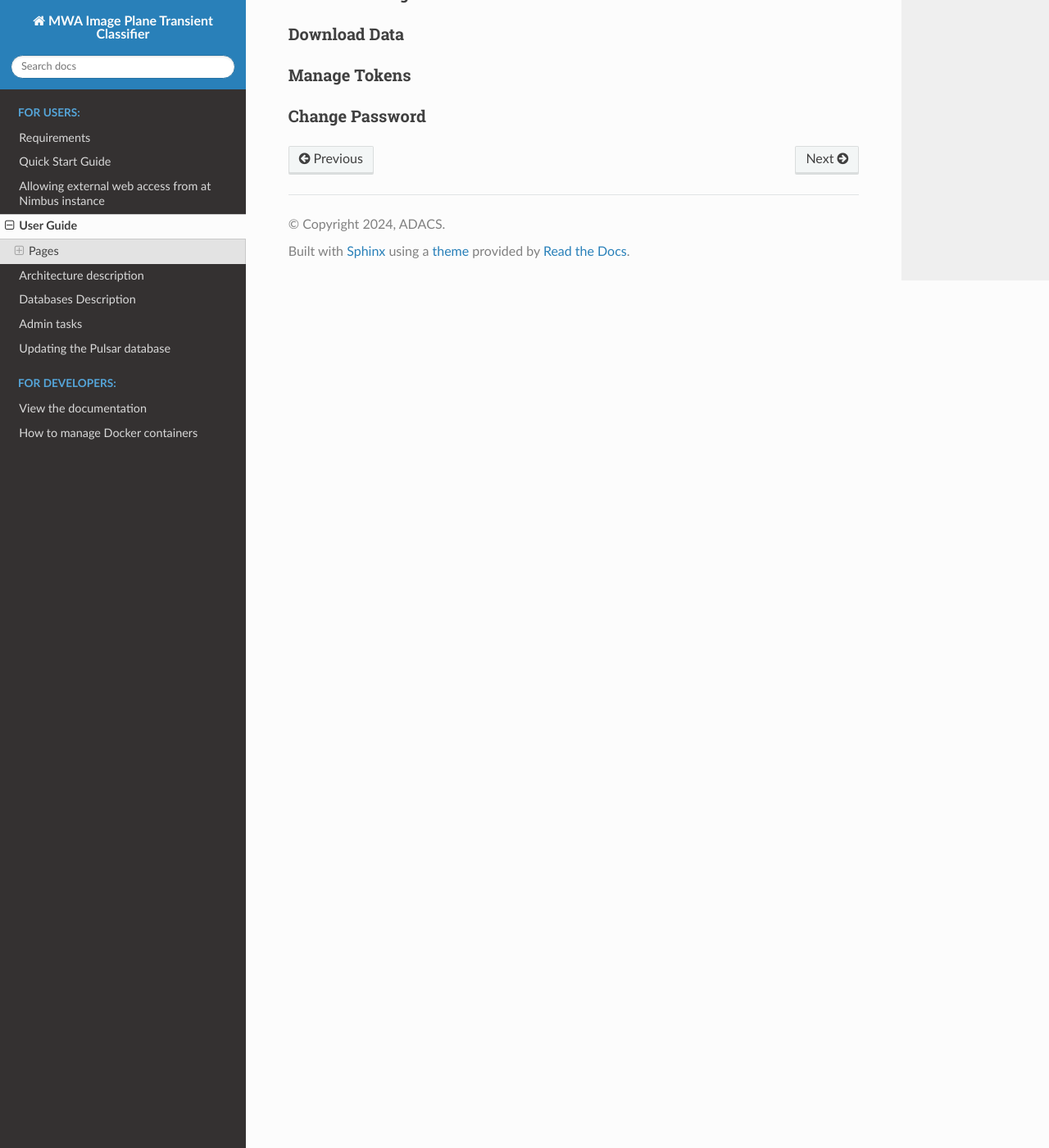
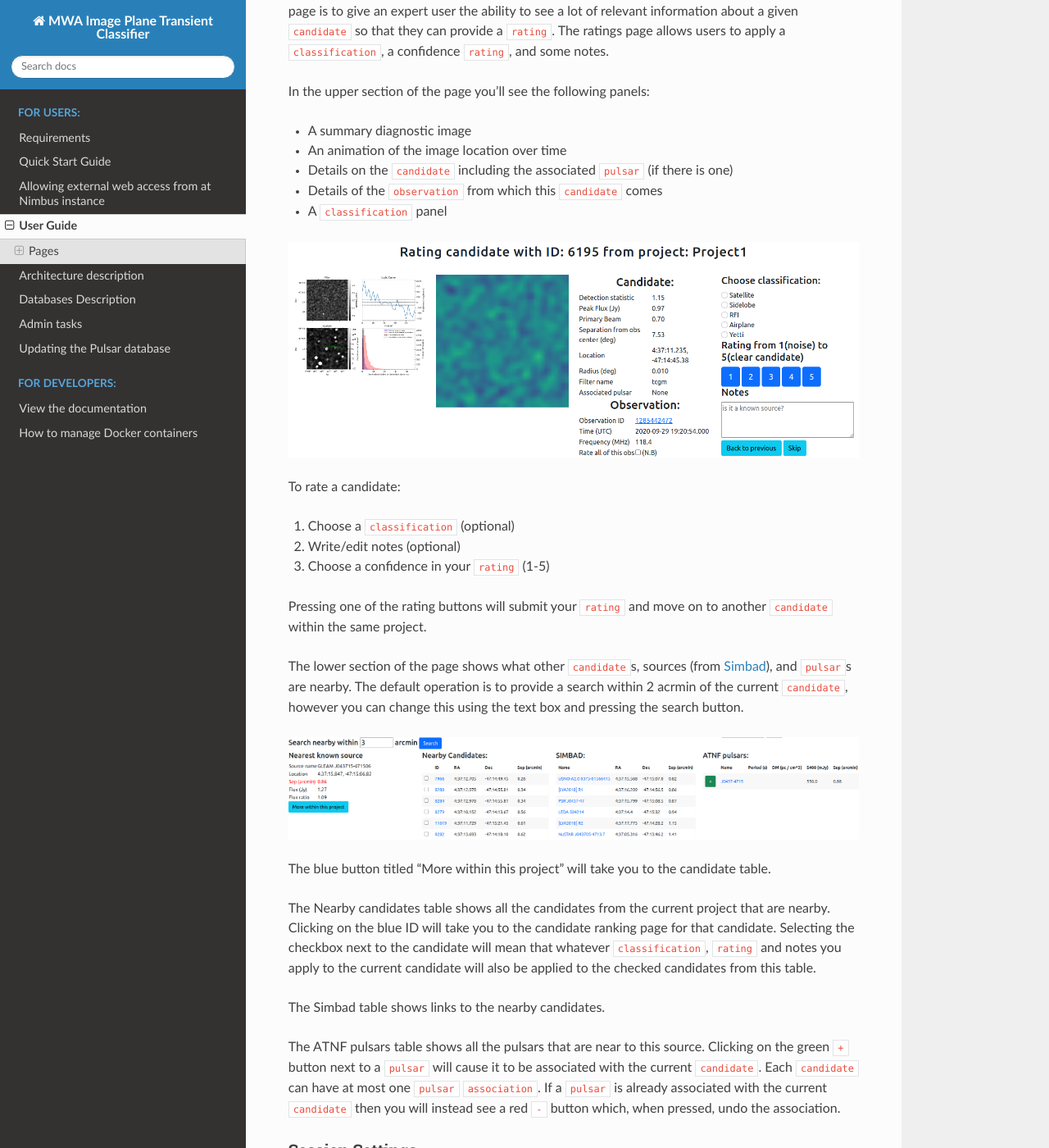
Before and after one commit to robotopia/GleamXGPMonitoring, a Sphinx documentation site: the page built from docs/UserGuide.md, in a window 1280 px wide and 1400 px high, scrolled down 1744 px. Shown: the whole window at 82% size. Built offline with Sphinx 7.4.7 and the Read the Docs theme 2.0.0, drawn with Linux system fonts in a browser that asks for light colours; some of the changed text lies outside the part shown.

Commit message:
add candidate ratings page

```diff
--- a/docs/UserGuide.md
+++ b/docs/UserGuide.md
@@ -32,6 +32,46 @@ Clicking on the candidate Id will take you to the corresponding candidate rating
 
 ### Candidate Rating
 
+This page is the core of the MWA Image Plane Transient Classifier app.
+The primary purpose of this page is to give an expert user the ability to see a lot of relevant information about a given `candidate` so that they can provide a `rating`.
+The ratings page allows users to apply a `classification`, a confidence `rating`, and some notes.
+
+In the upper section of the page you'll see the following panels:
+
+- A summary diagnostic image
+- An animation of the image location over time
+- Details on the `candidate` including the associated `pulsar` (if there is one)
+- Details of the `observation` from which this `candidate` comes
+- A `classification` panel
+
+![Candidate Ratings Upper](figures/CandidateRatingUpper.png)
+
+To rate a candidate:
+
+1. Choose a `classification` (optional)
+2. Write/edit notes (optional)
+3. Choose a confidence in your `rating` (1-5)
+
+Pressing one of the rating buttons will submit your `rating` and move on to another `candidate` within the same project.
+
+The lower section of the page shows what other `candidate`s, sources (from [Simbad](https://simbad.u-strasbg.fr/simbad/sim-fid)), and `pulsar`s are nearby.
+The default operation is to provide a search within 2 acrmin of the current `candidate`, however you can change this using the text box and pressing the search button.
+
+![Candidate Ratings Lower](figures/CandidateRatingLower.png)
+
+The blue button titled "More within this project" will take you to the candidate table.
+
+The Nearby candidates table shows all the candidates from the current project that are nearby.
+Clicking on the blue ID will take you to the candidate ranking page for that candidate.
+Selecting the checkbox next to the candidate will mean that whatever `classification`, `rating` and notes you apply to the current candidate will also be applied to the checked candidates from this table.
+
+The Simbad table shows links to the nearby candidates.
+
+The ATNF pulsars table shows all the pulsars that are near to this source.
+Clicking on the green `+` button next to a `pulsar` will cause it to be associated with the current `candidate`.
+Each `candidate` can have at most one `pulsar` `association`.
+If a `pulsar` is already associated with the current `candidate` then you will instead see a red `-` button which, when pressed, undo the association.
+
 ### Session Settings
 
 ### Download Data
```
Also changed, not shown: docs/figures/CandidateRatingLower.png (added), docs/figures/CandidateRatingUpper.png (added).
